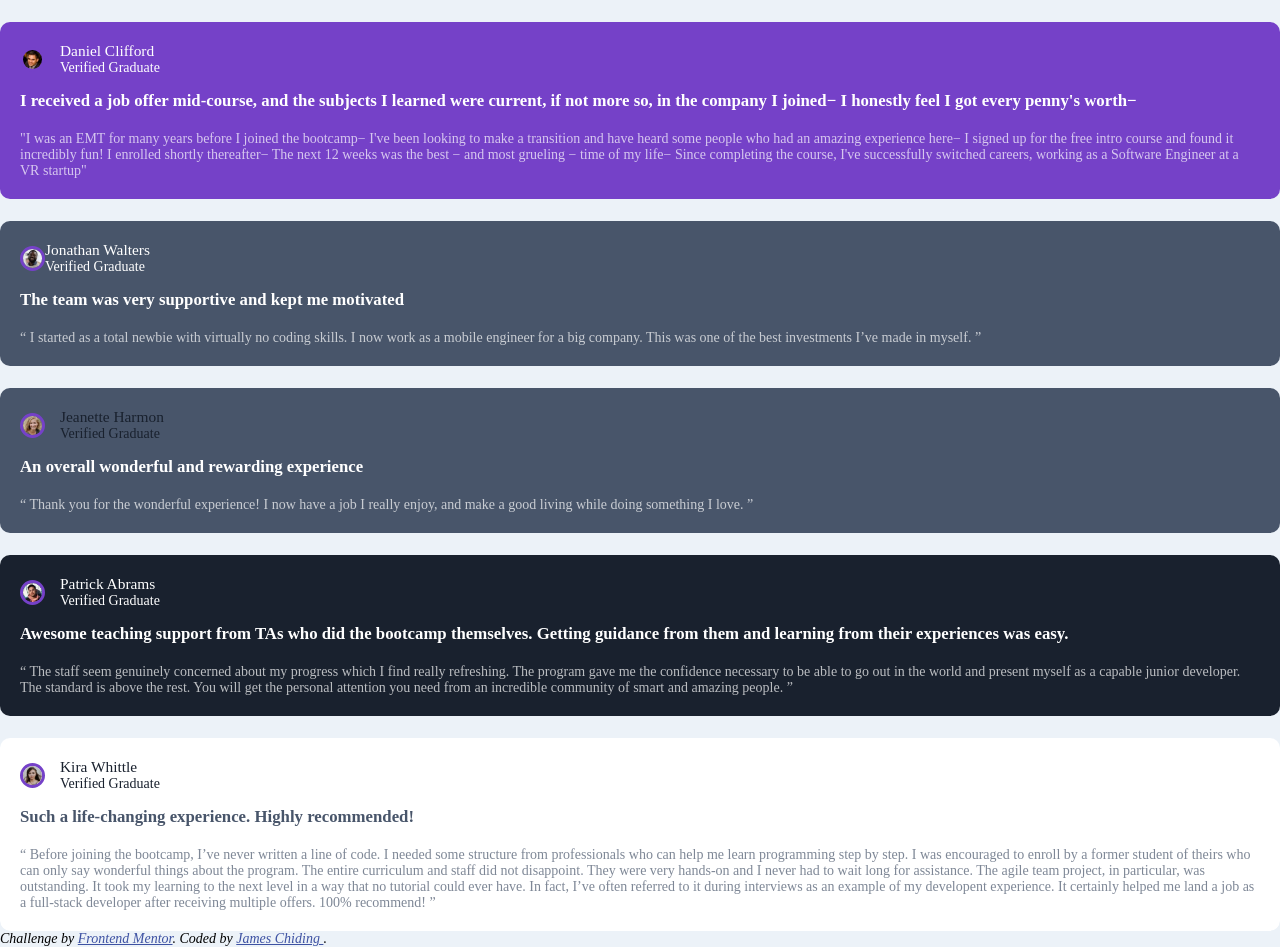
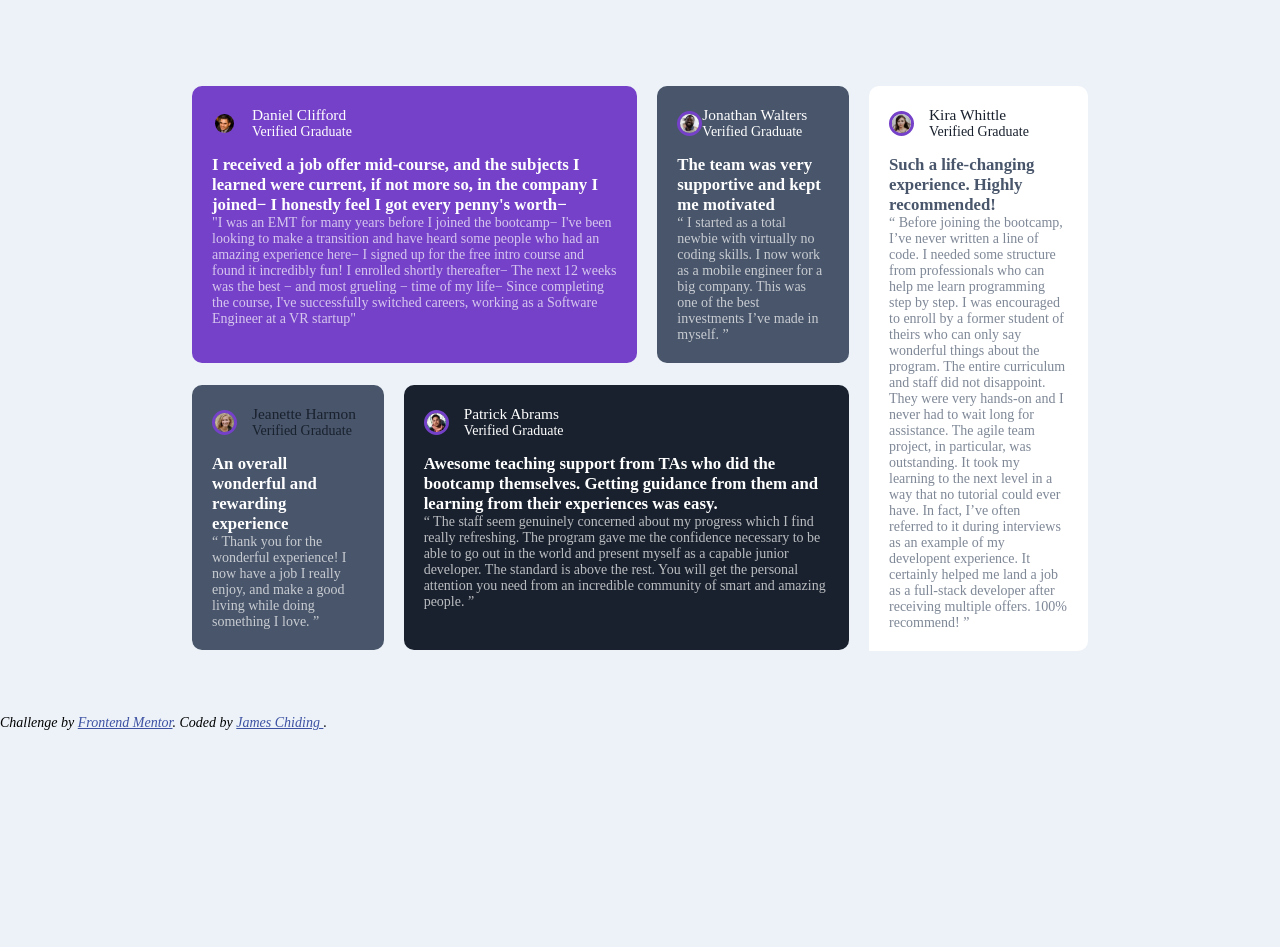
Before and after one commit to Wandiya/testimonials-grid-section-main, a plain HTML site: page index.html in a window 1280 px wide. After the commit the page ends 800 px from the top, so only its background shows below. Drawn offline with Linux system fonts and the light colour scheme.

Commit message:
add container styles(mobile)

```diff
--- a/index.css
+++ b/index.css
@@ -56,11 +56,6 @@ img {
     font-size: 1.1rem;
 }
 
-address .attribution {
-    font-size: 11px;
-    text-align: center;
-}
-
 title {
     opacity: 50%;
     font-size: 0.9rem;
@@ -75,7 +70,7 @@ title {
 .smaller-text {
     font-weight: 500;
     opacity: 70%;
-    margin-top: 20px;
+    /* margin-top: 5px; */
 }
 
 .left-top-side {
@@ -137,11 +132,41 @@ address .attribution a {
     flex-direction: column;
     justify-content: center;
     align-items: center;
-    margin-block: .5rem;
+    margin-bottom: 5rem;
+    font-size: 11px;
 }
 
 .attribution a {
     color: hsl(228, 45%, 44%);
 }
 
-@media (min-width:738px) {}
+@media (min-width:738px) {
+    .container {
+        flex-direction: row;
+        margin: 5% 15%;
+        max-width: 1440px;
+        max-height: 900px;
+    }
+    .left-top-side {
+        flex-direction: row;
+    }
+    .left-top-side .card-1 {
+        margin-left: 20px;
+    }
+    .left-bottom-side {
+        flex-direction: row;
+    }
+    .left-bottom-side .card-1 {
+        margin-left: 20px;
+    }
+    .right-side .card-0 {
+        height: 100%;
+    }
+    .left-side {
+        flex-basis: 75%;
+    }
+    .right-side {
+        flex-basis: 25%;
+        margin-left: 20px;
+    }
+}
```
